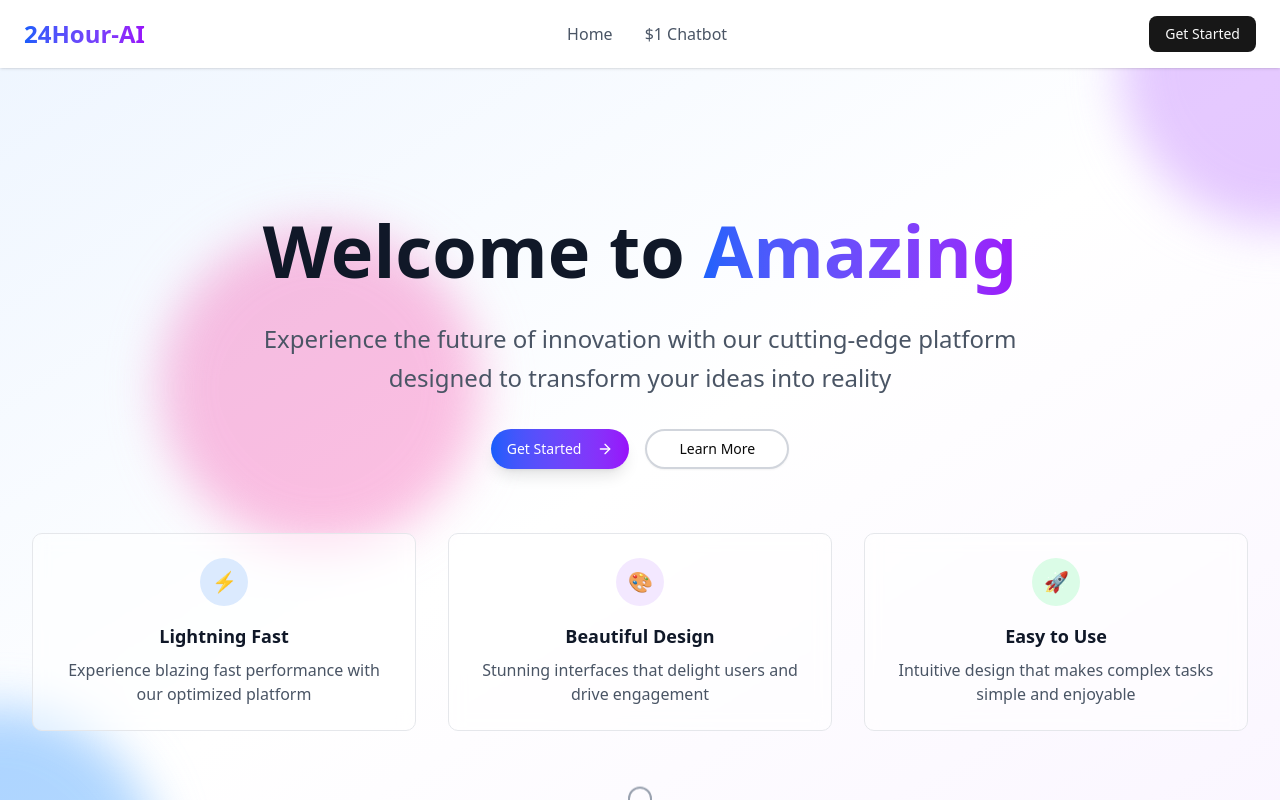
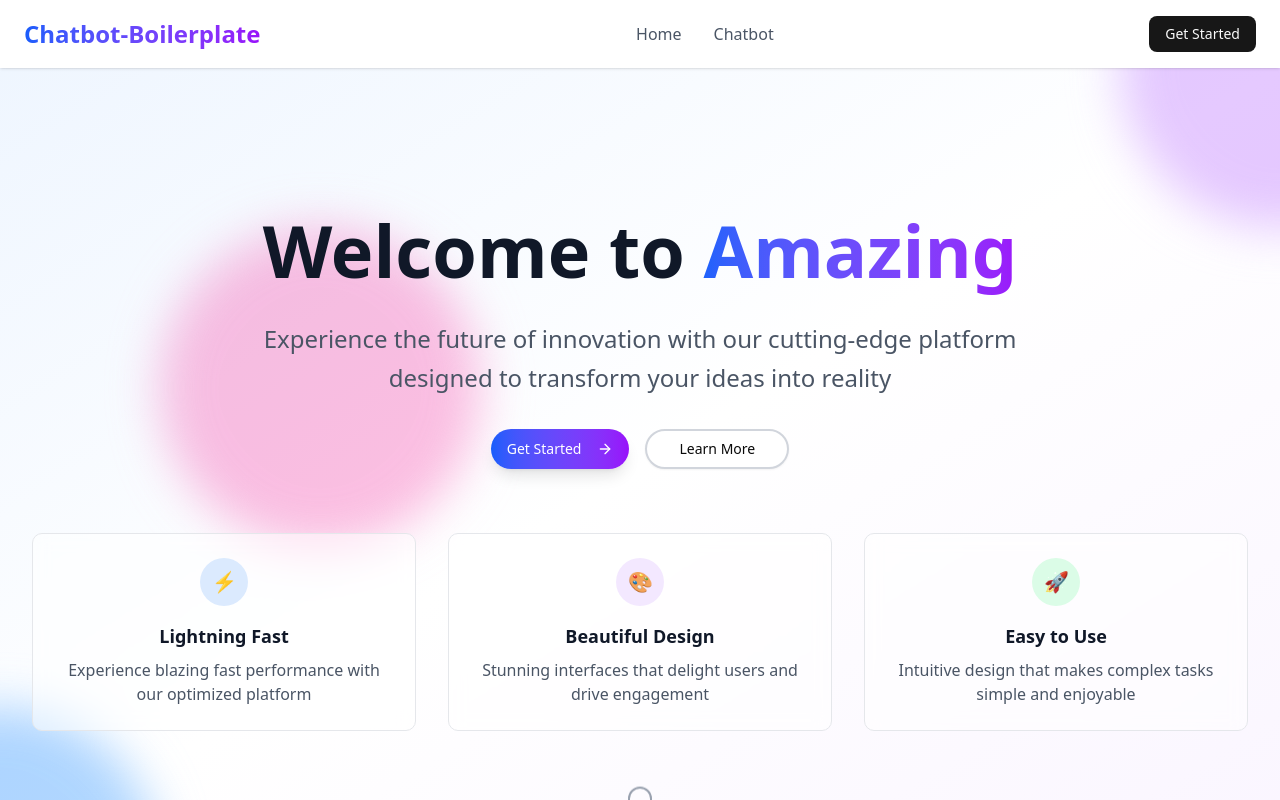
Before and after one commit to ruizTechServices/boilerplate_chatbot, a Next.js app: page / in a window 1280 px wide. Shown: the top 800 px of the page. Built offline with nearby package versions, Linux system fonts and the light colour scheme.

Commit message:
fix: update navbar labels for consistency and clarity

```diff
--- a/app/page.tsx
+++ b/app/page.tsx
@@ -3,7 +3,7 @@ import Hero from "../components/app/landing_page/Hero"
 import Description from "../components/app/landing_page/description"
 const items = [
   { label: "Home", href: "/" },
-  { label: "$1 Chatbot", href: "/basic" },
+  { label: "Chatbot", href: "/basic" },
 
 ]
 
--- a/components/app/landing_page/Navbar.tsx
+++ b/components/app/landing_page/Navbar.tsx
@@ -17,7 +17,7 @@ export default function NavBar({ items }: NavBarProps) {
       <div className="container mx-auto flex items-center justify-between px-6 py-4">
         {/* Logo */}
         <Link href="/" className="flex items-center space-x-2 text-2xl font-bold bg-gradient-to-r from-blue-600 to-purple-600 bg-clip-text text-transparent hover:from-blue-700 hover:to-purple-700 transition-all duration-300">
-          24Hour-AI
+          Chatbot-Boilerplate
         </Link>
         {/* I think I want to change this logo brand with the actual logo of 24hourgpt */}
 
```
